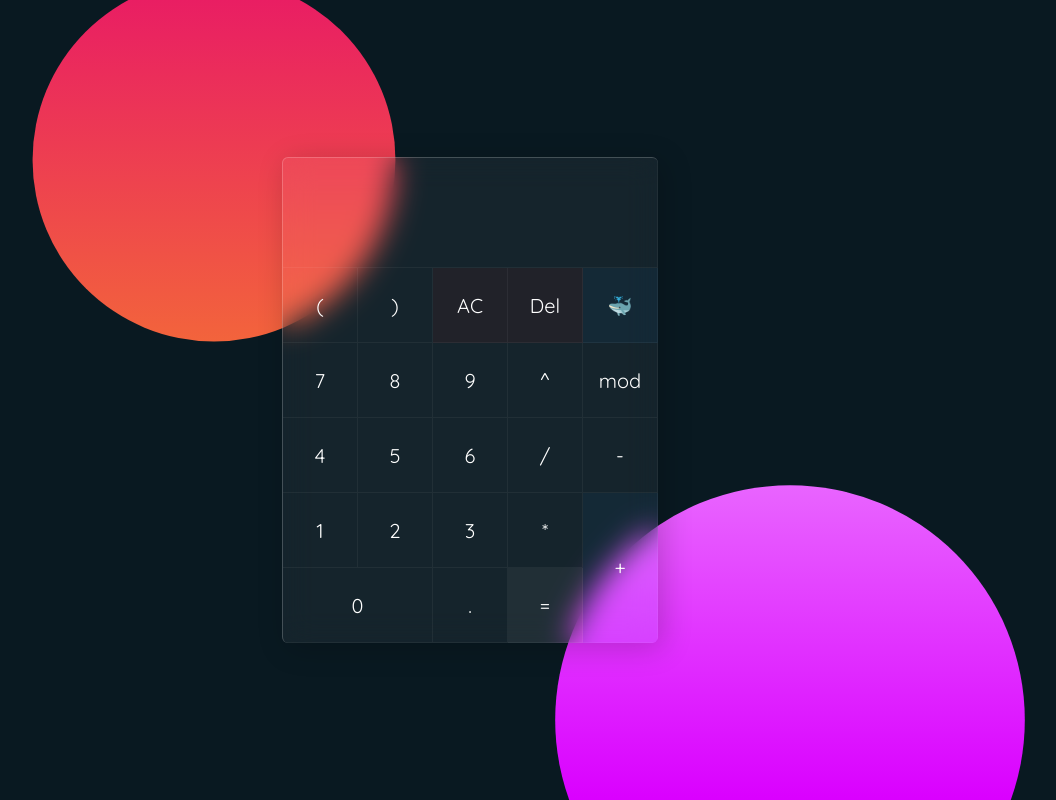
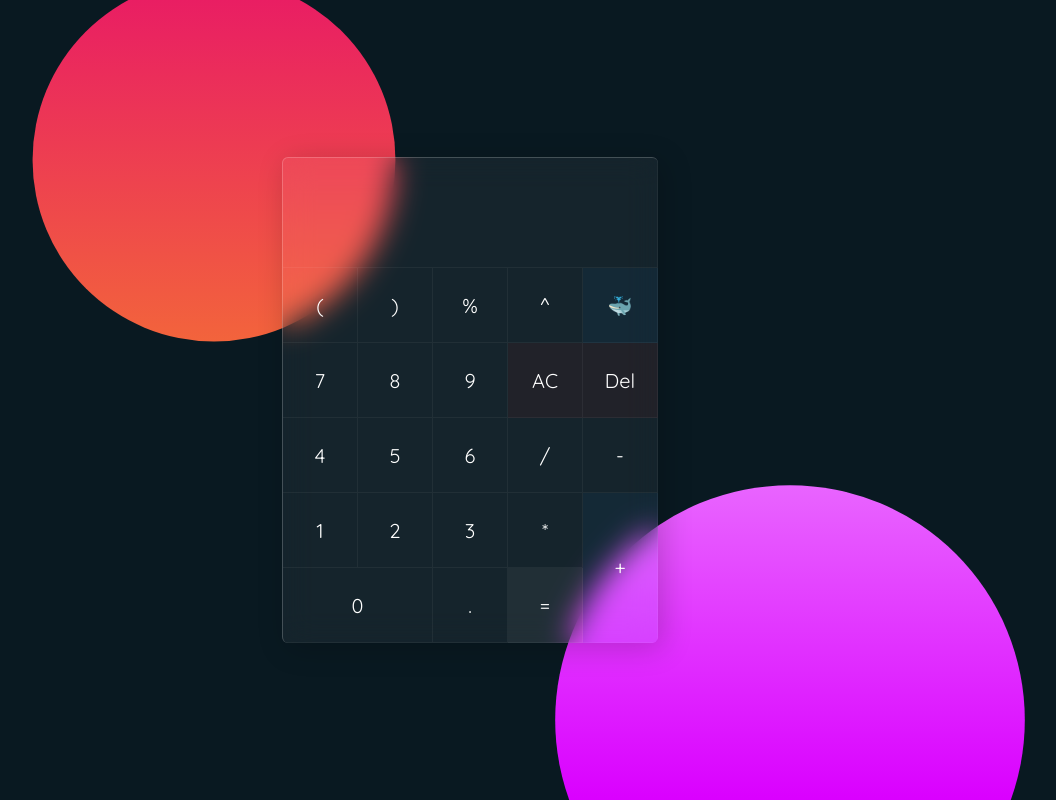
Before and after one commit to jpark011/calc-glass, a plain HTML site: page index.html in a window 1280 px wide. Shown: the whole page, without its empty margins (170-1226 px from the left). Drawn offline with Linux system fonts and the light colour scheme.

Commit message:
change order

```diff
--- a/index.html
+++ b/index.html
@@ -23,14 +23,14 @@
         <input type="text" readonly class="prev value" id="prev" />
         <span class="btn" data-char="(">(</span>
         <span class="btn" data-char=")">)</span>
-        <span class="btn" data-char="AC">AC</span>
-        <span class="btn" data-char="Del">Del</span>
+        <span class="btn" data-char="%">%</span>
+        <span class="btn" data-char="**">^</span>
         <span class="btn" data-char="🐳">🐳</span>
         <span class="btn" data-char="7">7</span>
         <span class="btn" data-char="8">8</span>
         <span class="btn" data-char="9">9</span>
-        <span class="btn" data-char="**">^</span>
-        <span class="btn" data-char="%">mod</span>
+        <span class="btn" data-char="AC">AC</span>
+        <span class="btn" data-char="Del">Del</span>
         <span class="btn" data-char="4">4</span>
         <span class="btn" data-char="5">5</span>
         <span class="btn" data-char="6">6</span>
```
